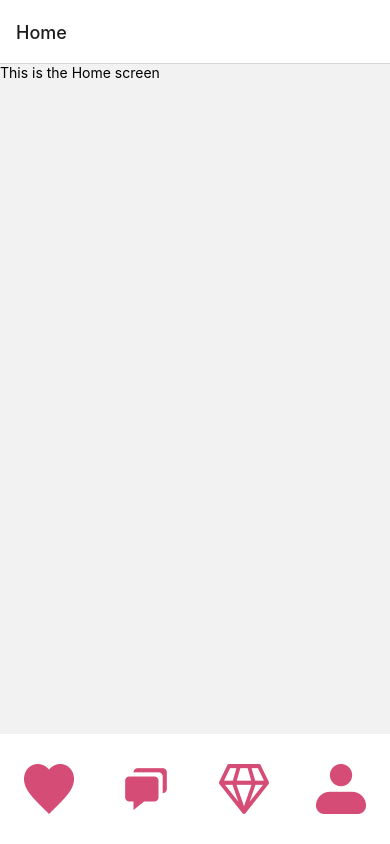
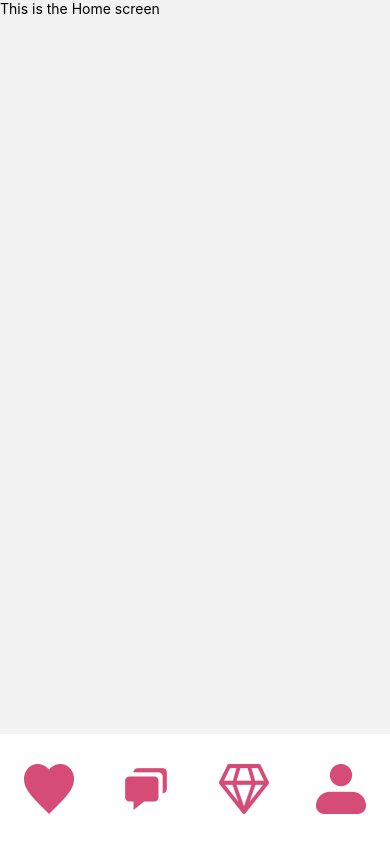
Before and after one commit to LachlanWilliams/LearnReactNative, a React Native app in the folder circle/: screen /Home in a window 390 px wide. Built offline with nearby package versions, Linux system fonts and the light colour scheme.

Commit message:
headerShown, screen change animation

```diff
--- a/circle/AppNavigator.js
+++ b/circle/AppNavigator.js
@@ -11,7 +11,14 @@ const Stack = createStackNavigator();
 const AppNavigator = () => {
   return (
     <NavigationContainer>
-      <Stack.Navigator>
+      <Stack.Navigator initialRouteName="Home" screenOptions={{
+          cardStyleInterpolator: ({ current }) => ({
+            cardStyle: {
+              opacity: current.progress, // Disable sliding animation by setting opacity
+            },
+          }),
+          headerShown: false
+        }}>
         <Stack.Screen name="Home" component={HomeScreen} />
         <Stack.Screen name="Profile" component={ProfileScreen} />
         <Stack.Screen name="Chat" component={ChatScreen}/>
```
